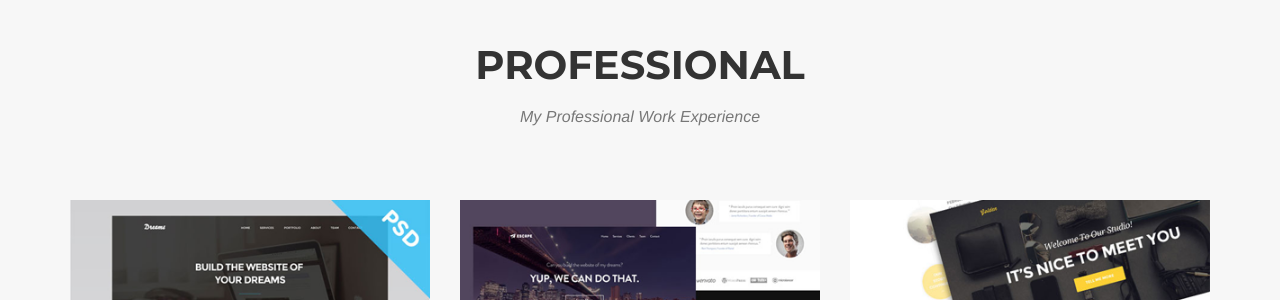
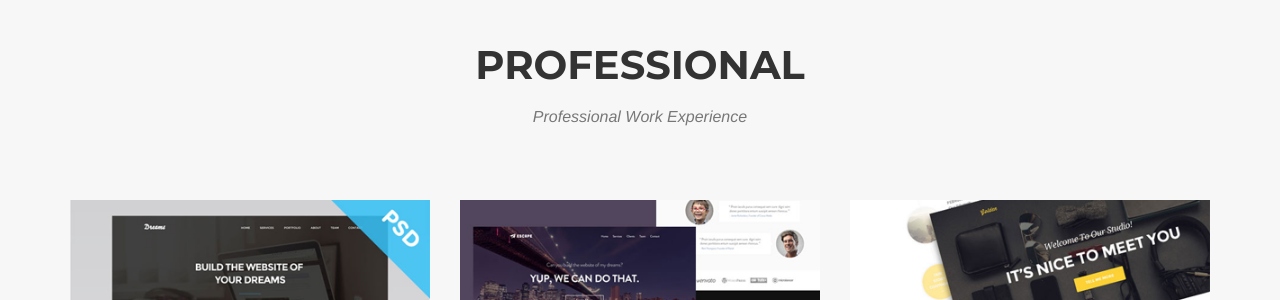
Before and after one commit to Tjpeck14/test2, a Jekyll site: the page built from index.html, in a window 1280 px wide and 900 px high, scrolled down 1387 px. Shown: the part 152-452 px from the top of the window. Built offline with Jekyll 4.4.1, drawn with Linux system fonts in a browser that asks for light colours; some web fonts are replaced.

Commit message:
Update portfolio_grid.html

```diff
--- a/_includes/portfolio_grid.html
+++ b/_includes/portfolio_grid.html
@@ -4,7 +4,7 @@
             <div class="row">
                 <div class="col-lg-12 text-center">
                     <h2 class="section-heading">Professional</h2>
-                    <h3 class="section-subheading text-muted">My Professional Work Experience</h3>
+                    <h3 class="section-subheading text-muted">Professional Work Experience</h3>
                 </div>
             </div>
             <div class="row">
```
